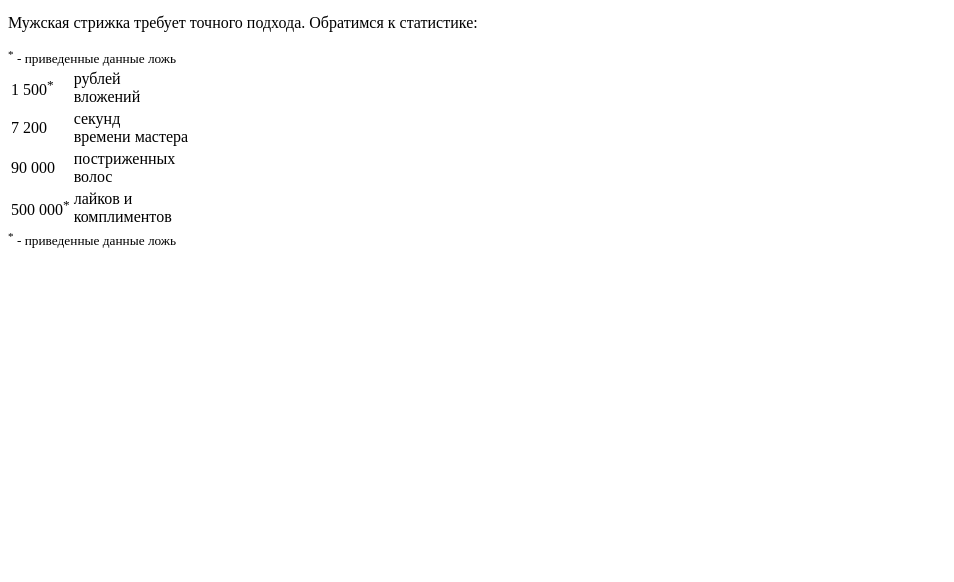
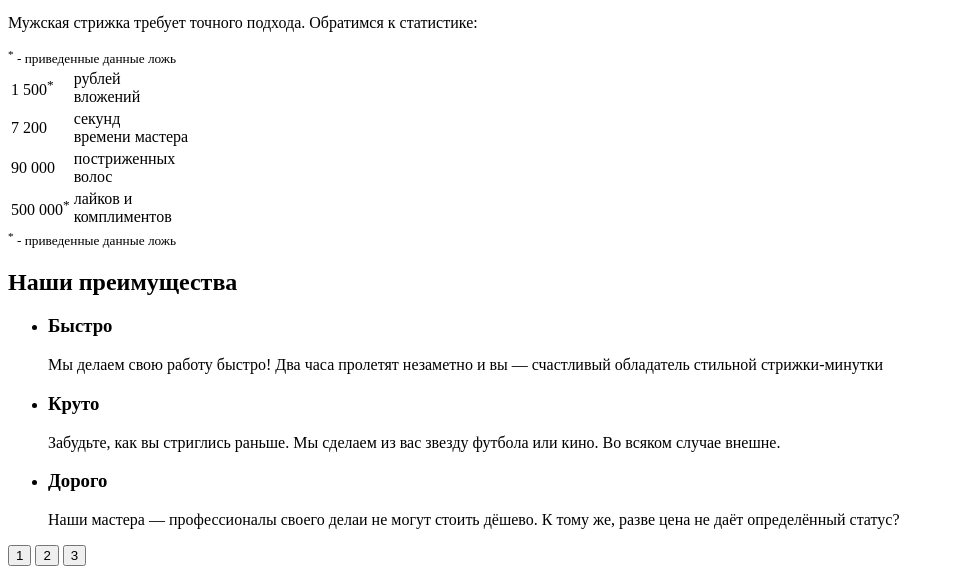
Before and after one commit to amikhalishen/barbershop-level-2, a website: page source/index.html in a window 1280 px wide. Shown: the part 334-916 px from the top of the page, without its empty margins (0-954 px from the left). Before the commit the page ends 800 px from the top, so only its background shows below. Drawn offline with Linux system fonts and the light colour scheme.

Commit message:
Добавлен блок преимуществ в index.html

```diff
--- a/source/index.html
+++ b/source/index.html
@@ -95,6 +95,41 @@
           <sup>*</sup> - приведенные данные ложь
         </small>
       </section>
+
+      <section class="advantages">
+        <div class="advantages__wrapper slider">
+          <h2 class="visually-hidden">Наши преимущества</h2>
+          <ul class="advantages__list slider__list">
+            <li class="advantages__item advantages__item--fast slider__item">
+              <h3 class="advantages__title">Быстро</h3>
+              <p class="advantages__description">
+                Мы делаем свою работу быстро! Два часа пролетят незаметно и
+                вы — счастливый обладатель стильной стрижки-минутки
+              </p>
+            </li>
+            <li class="advantages__item advantages__item--cool">
+              <h3 class="advantages__title">Круто</h3>
+              <p class="advantages__description">
+                Забудьте, как вы стриглись раньше. Мы сделаем из вас звезду футбола или кино.
+                Во всяком случае внешне.
+              </p>
+            </li>
+            <li class="advantages__item advantages__item--price">
+              <h3 class="advantages__title">Дорого</h3>
+              <p class="advantages__description">
+                Наши мастера — профессионалы своего делаи не могут стоить дёшево.
+                К тому же, разве цена не даёт определённый статус?
+              </p>
+            </li>
+          </ul>
+
+          <p class="advantages__toggles slider__toggles">
+            <button class="slider__toggle" type="button">1</button>
+            <button class="slider__toggle" type="button">2</button>
+            <button class="slider__toggle" type="button">3</button>
+          </p>
+        </div>
+      </section>
     </main>
 
   </body>
```
